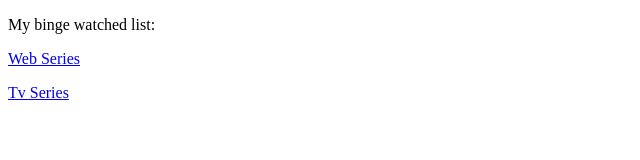
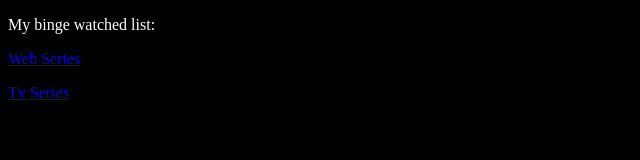
Before and after one commit to ShivamSaha12/cv, a plain HTML site: page series.html in a window 1280 px wide. Shown: the whole page, without its empty margins (0-640 px from the left). Drawn offline with Linux system fonts and the light colour scheme.

Commit message:
Update series.html

```diff
--- a/series.html
+++ b/series.html
@@ -3,7 +3,15 @@
   <head>
     <meta charset="utf-8">
     <title>Series</title>
-    <link rel="stylesheet" href="css/styles.css">
+    <style>
+    body {
+      background-color: black;
+    }
+    p {
+    color: white;
+    }
+    </style>
+
   </head>
   <body>
     <p>My binge watched list:</p>
```
